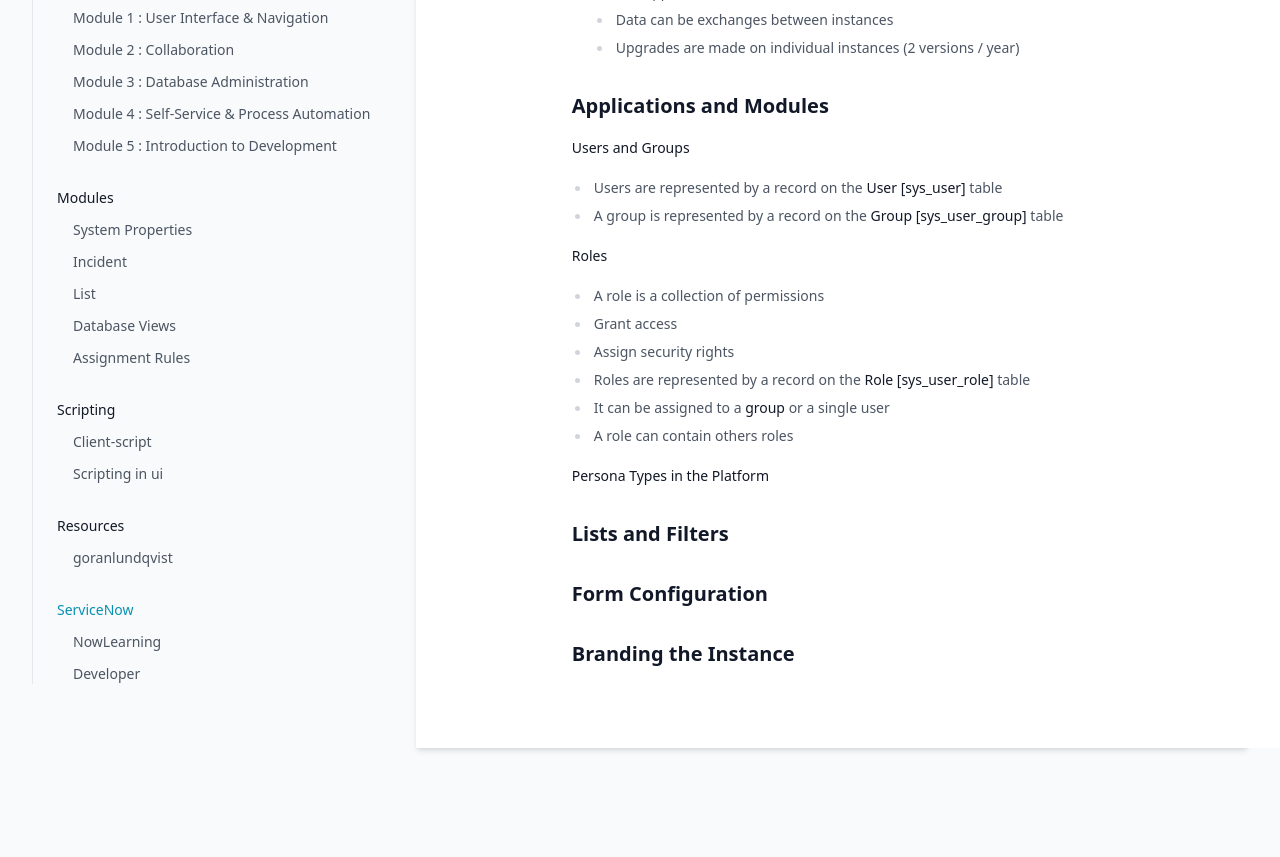
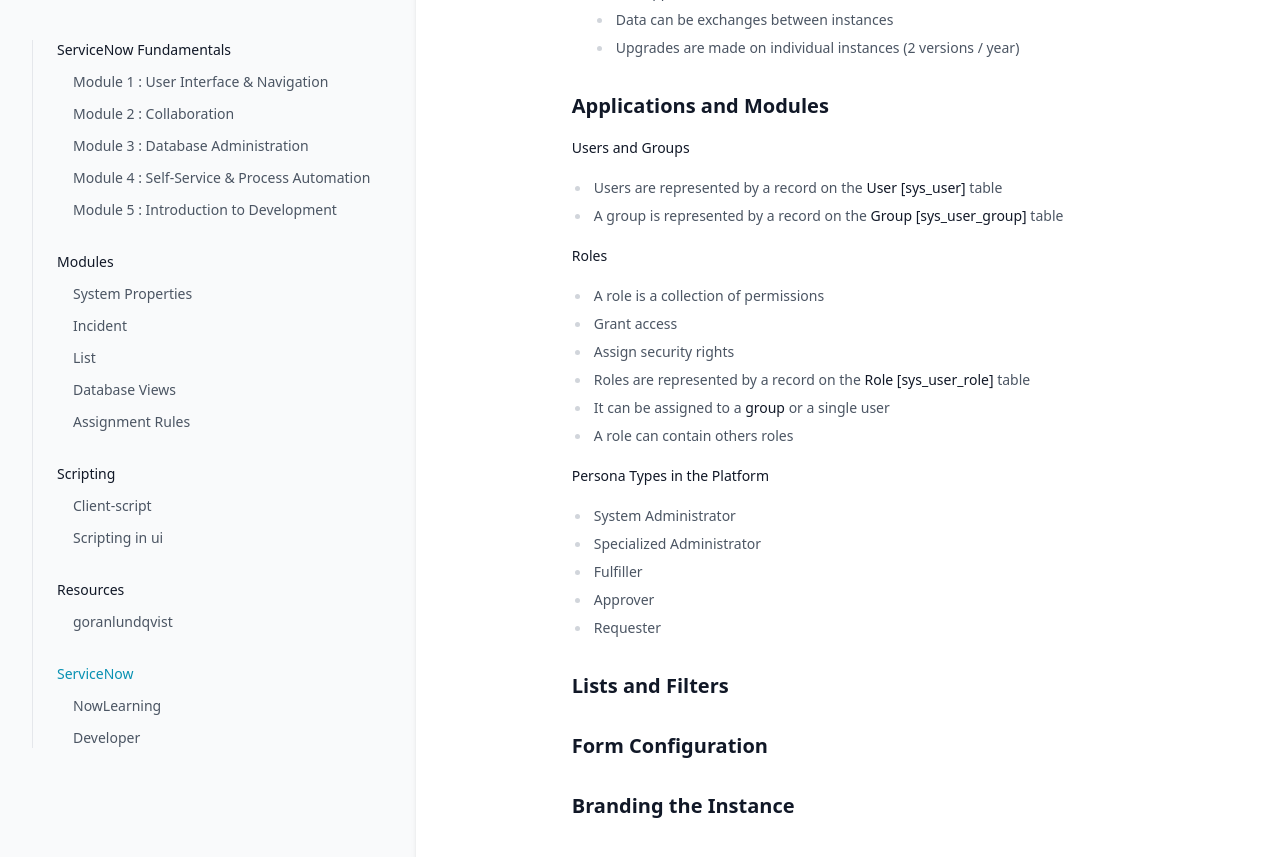
Before and after one commit to greglejeune/ebook, a Jekyll site: the page built from _servicenow/2021-11-01-snf-module1.md, in a window 1280 px wide and 900 px high, scrolled down 827 px. Shown: the top 857 px of the window. Built offline with Jekyll 4.4.1, drawn with Linux system fonts in a browser that asks for light colours.

Commit message:
Update 2021-11-01-snf-module1.md

```diff
--- a/_servicenow/2021-11-01-snf-module1.md
+++ b/_servicenow/2021-11-01-snf-module1.md
@@ -64,6 +64,14 @@ category: snf
 
 <p style="text-align: justify;"><strong>Persona Types in the Platform</strong></p>
 
+<ul>
+  <li>System Administrator</li>
+  <li>Specialized Administrator</li>
+  <li>Fulfiller</li>
+  <li>Approver</li>
+  <li>Requester</li>
+</ul>
+
 <p style="text-align: justify;">
 
 </p>
```
